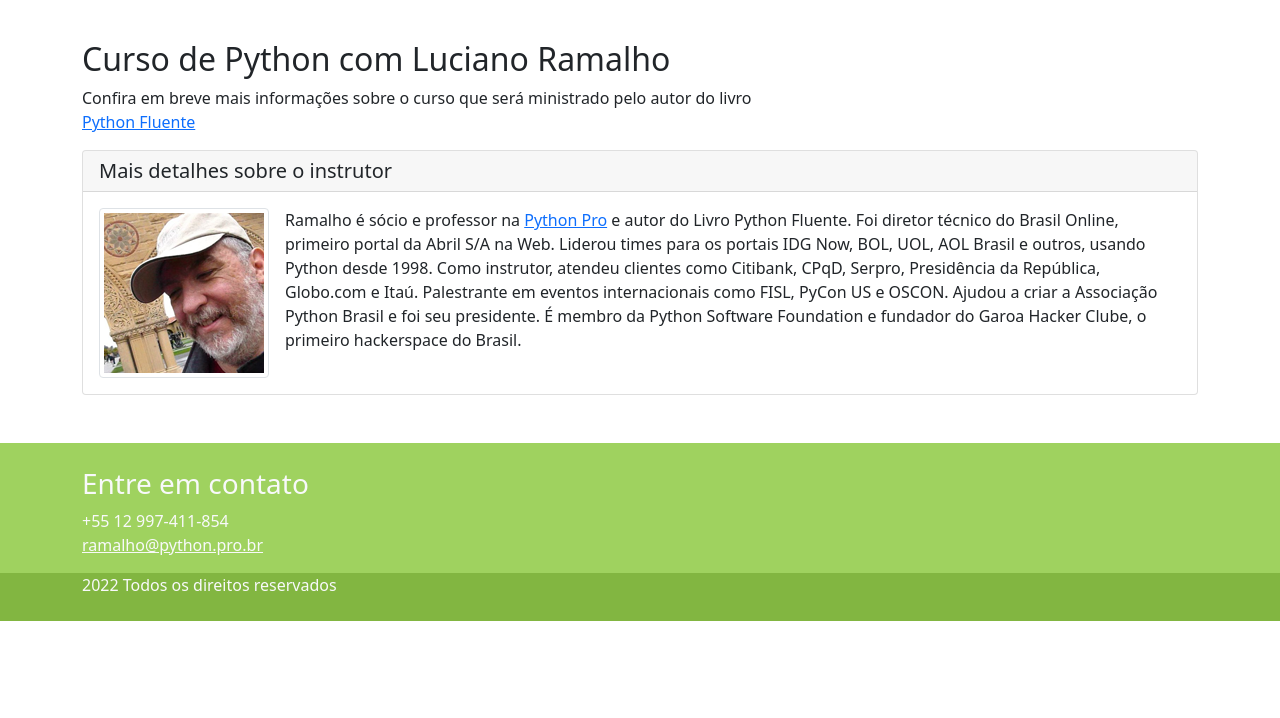
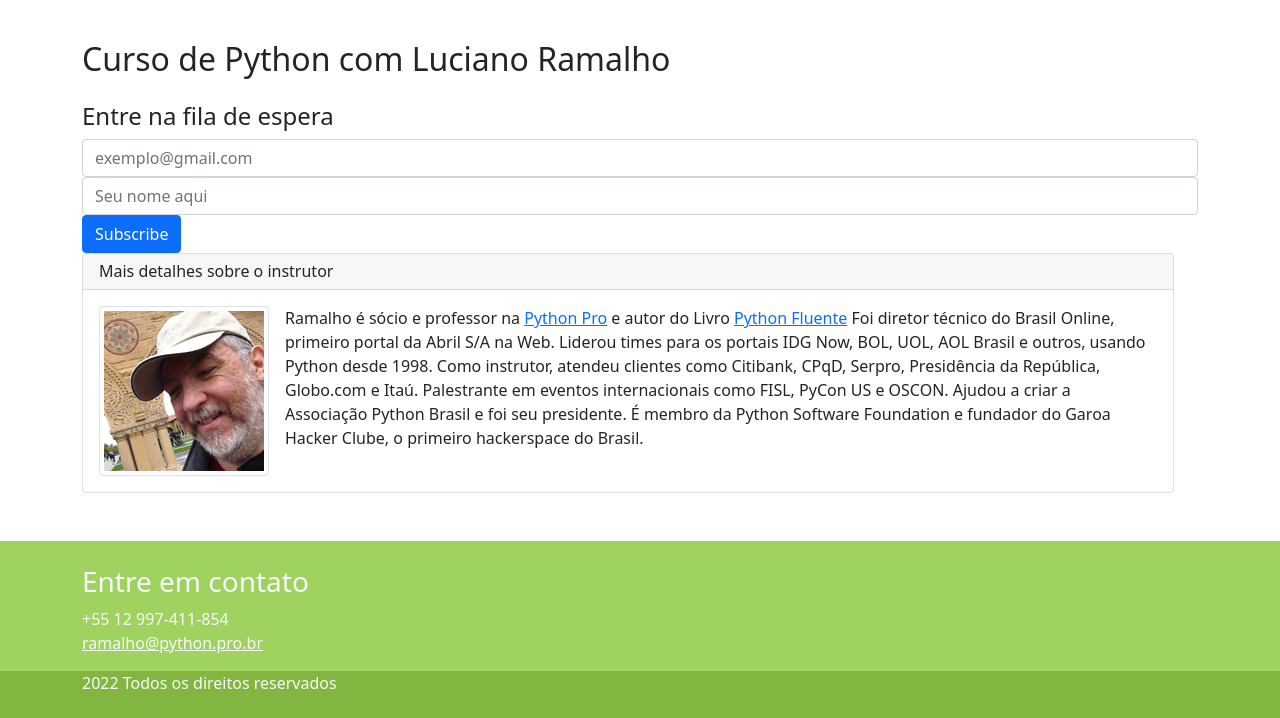
Before and after one commit to ViniciusBrag/project-django, a Django app: page / in a window 1280 px wide. Shown: the part 56-774 px from the top of the page. Run offline with Django 4.2, Linux system fonts and the light colour scheme; some libraries are stand-ins or nearby versions.

Commit message:
add mailchimp on the project

```diff
--- a/pythondjango/base/templates/base/home.html
+++ b/pythondjango/base/templates/base/home.html
@@ -92,21 +92,34 @@
                 <h2>
                     Curso de Python com Luciano Ramalho
                 </h2>
-                <p>
-                   Confira em breve mais informações sobre o curso que será ministrado pelo autor do livro <br/>
-                   <a href="https://www.amazon.com.br/Python-Fluente-Programa%C3%A7%C3%A3o-Concisa-Eficaz/dp/857522462X" target="_blank">Python Fluente</a>
-                </p>
+                <h4 class="mt-4">Entre na fila de espera</h4>
+                <form action="https://herokuapp.us14.list-manage.com/subscribe/post?u=e94e85e3872b442df8520d305&amp;id=0a6cd34778" method="post" id="mc-embedded-subscribe-form" name="mc-embedded-subscribe-form" class=" form-row align-items-center" target="_blank" novalidate>
+                    <div class="col-auto">
+                      <label class="visually-hidden" for="mce-EMAIL">Email</label>
+                      <input type="email" value="" name="EMAIL" class="form-control required " id="mce-EMAIL" placeholder="exemplo@gmail.com">
+                    </div>
+                    <div class="col-auto">
+                      <label class="visually-hidden" for="mce-FNAME"></label>
+                      <input type="text" value="" name="FNAME" class="form-control" id="mce-FNAME" placeholder="Seu nome aqui ">
+                    </div>
+                </div>    <!-- real people should not fill this in and expect good things - do not remove this or risk form bot signups-->
+                <div style="position: absolute; left: -5000px;" aria-hidden="true"><input type="text" name="b_e94e85e3872b442df8520d305_0a6cd34778" tabindex="-1" value=""></div>
+                    <div class="col-auto">
+                        <input type="submit" value="Subscribe" name="subscribe" id="mc-embedded-subscribe" class=" btn btn-primary">
+                    </div>
+                </form>
             </div>
+
             <div class="row">
                 <div class="col-md-12">
                     <div class="card">
-                        <h5 class="card-header">
+                        <h6 class="card-header mt-n2">
                             Mais detalhes sobre o instrutor
-                        </h5>
+                        </h6>
                         <div class="card-body">
                             <p class="card-text">
                                 <img src="{% static 'img/luciano-ramalho.png' %}" alt="Foto de luciano Ramalho" class="img-thumbnail float-start me-3"/>
-                                Ramalho é sócio e professor na <a href="https://www.python.pro.br">Python Pro</a> e autor do Livro Python Fluente.
+                                Ramalho é sócio e professor na <a href="https://www.python.pro.br">Python Pro</a> e autor do Livro <a href="https://www.amazon.com.br/Python-Fluente-Programa%C3%A7%C3%A3o-Concisa-Eficaz/dp/857522462X" target="_blank">Python Fluente</a>
                                 Foi diretor técnico do Brasil Online, primeiro portal da Abril S/A na Web. Liderou times para os portais IDG Now, BOL, UOL, AOL Brasil e outros, usando Python desde 1998. Como instrutor, atendeu clientes como Citibank, CPqD, Serpro, Presidência da República, Globo.com e Itaú. Palestrante em eventos internacionais como FISL, PyCon US e OSCON. Ajudou a criar a Associação Python Brasil e foi seu presidente. É membro da Python Software Foundation e fundador do Garoa Hacker Clube, o primeiro hackerspace do Brasil.
 
 
```
